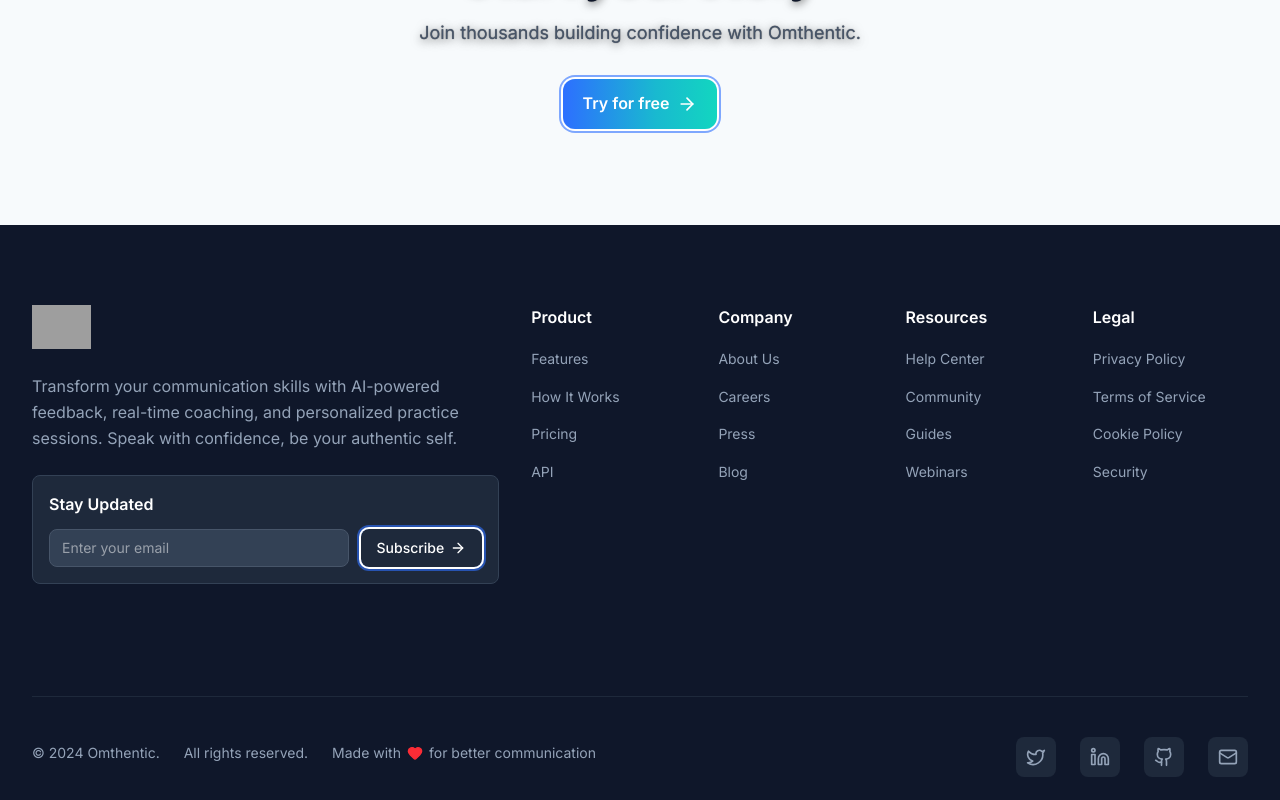
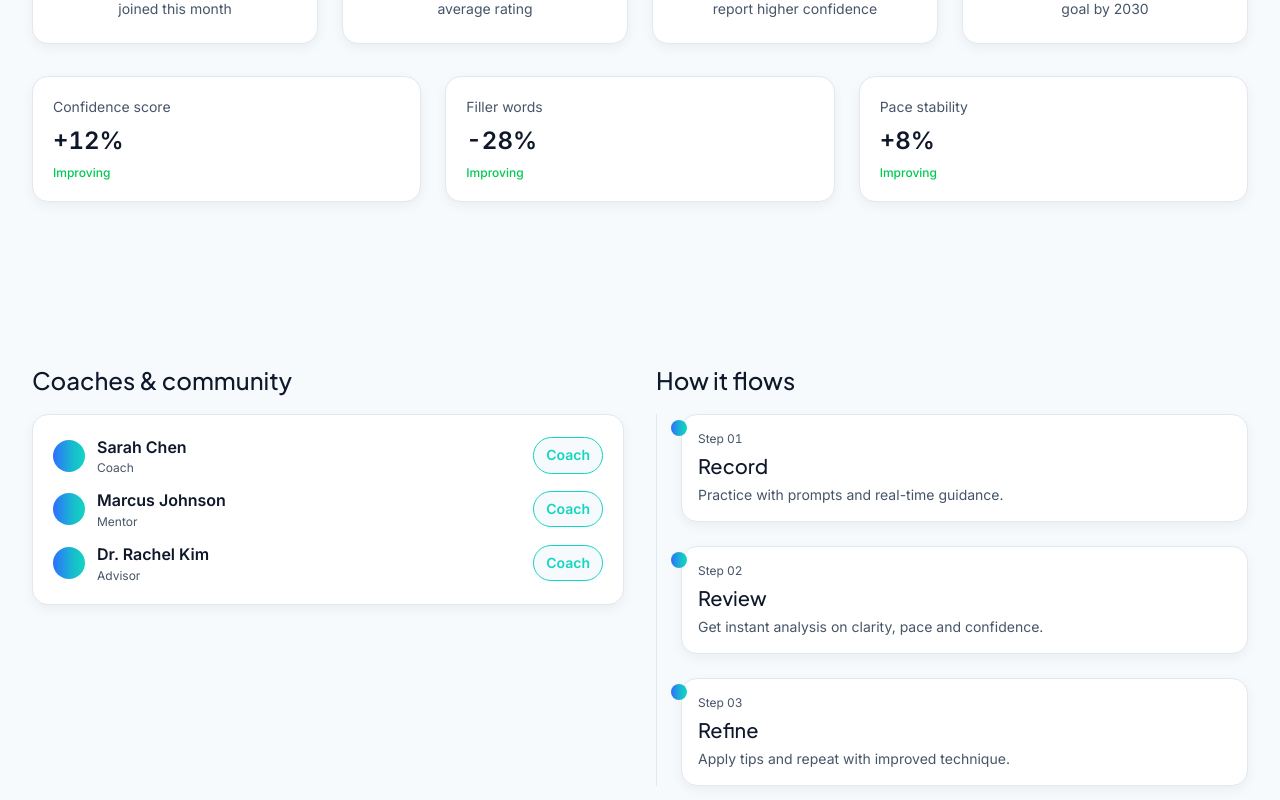
Before and after one commit to omthentic/site, a Next.js app: page / in a window 1280 px wide. Shown: the part 2080-2880 px from the top of the page. Built offline with nearby package versions, Linux system fonts and the light colour scheme; grey boxes are pictures that could not be loaded.

Commit message:
frontend touches

```diff
--- a/src/app/components/RevampHome.tsx
+++ b/src/app/components/RevampHome.tsx
@@ -4,6 +4,10 @@ import React from 'react';
 import Link from 'next/link';
 import { motion } from 'framer-motion';
 import { ArrowRight, Sparkles, Play, Layers, Zap, Users, Wand2, Smartphone, Star } from 'lucide-react';
+import NumberStat from './blocks/NumberStat';
+import TrendCard from './blocks/TrendCard';
+import PeopleRow from './blocks/PeopleRow';
+import TimelineStep from './blocks/TimelineStep';
 import Header from './Header';
 import Footer from './Footer';
 import { getAnimation, fadeInUpScale, fadeInUp, staggerContainer } from '../lib/animations';
@@ -118,6 +122,45 @@ export default function RevampHome() {
         </div>
       </section>
 
+      {/* NUMBERS + TRENDS */}
+      <section className="py-20 bg-background">
+        <div className="max-w-7xl mx-auto px-4 sm:px-6 lg:px-8">
+          <div className="grid md:grid-cols-4 gap-6 mb-8">
+            <NumberStat value="10,000+" label="joined this month" />
+            <NumberStat value="4.9/5" label="average rating" />
+            <NumberStat value="85%" label="report higher confidence" />
+            <NumberStat value="1M" label="goal by 2030" />
+          </div>
+          <div className="grid md:grid-cols-3 gap-6">
+            <TrendCard title="Confidence score" delta="+12%" />
+            <TrendCard title="Filler words" delta="-28%" good={true} />
+            <TrendCard title="Pace stability" delta="+8%" />
+          </div>
+        </div>
+      </section>
+
+      {/* PEOPLE + TIMELINE */}
+      <section className="py-20 bg-background-primary">
+        <div className="max-w-7xl mx-auto px-4 sm:px-6 lg:px-8 grid lg:grid-cols-2 gap-8 items-start">
+          <div>
+            <h3 className="text-h5 mb-4">Coaches & community</h3>
+            <PeopleRow people={[
+              { name: 'Sarah Chen', role: 'Coach' },
+              { name: 'Marcus Johnson', role: 'Mentor' },
+              { name: 'Dr. Rachel Kim', role: 'Advisor' },
+            ]} />
+          </div>
+          <div>
+            <h3 className="text-h5 mb-4">How it flows</h3>
+            <TimelineStep items={[
+              { step: 'Step 01', title: 'Record', desc: 'Practice with prompts and real-time guidance.' },
+              { step: 'Step 02', title: 'Review', desc: 'Get instant analysis on clarity, pace and confidence.' },
+              { step: 'Step 03', title: 'Refine', desc: 'Apply tips and repeat with improved technique.' },
+            ]} />
+          </div>
+        </div>
+      </section>
+
       {/* CTA */}
       <section className="py-24 relative overflow-hidden">
         <div className="absolute inset-0 gradient-hero opacity-80" />
--- /dev/null
+++ b/src/app/components/blocks/TimelineStep.tsx
@@ -0,0 +1,22 @@
+'use client';
+
+import React from 'react';
+
+type Step = { step: string; title: string; desc: string };
+
+export default function TimelineStep({ items }: { items: Step[] }) {
+  return (
+    <ol className="relative border-s border-subtle pl-6 space-y-6">
+      {items.map((s, i) => (
+        <li key={i} className="relative">
+          <span className="absolute -left-[10px] top-1.5 w-4 h-4 rounded-full" style={{ background: 'var(--gradient-primary)' }} />
+          <div className="bg-card rounded-xl p-4 border border-subtle shadow-card">
+            <div className="text-xs text-secondary-body tabular-nums">{s.step}</div>
+            <div className="text-h6 mt-1">{s.title}</div>
+            <div className="text-sm text-secondary-body mt-1">{s.desc}</div>
+          </div>
+        </li>
+      ))}
+    </ol>
+  );
+}
```
